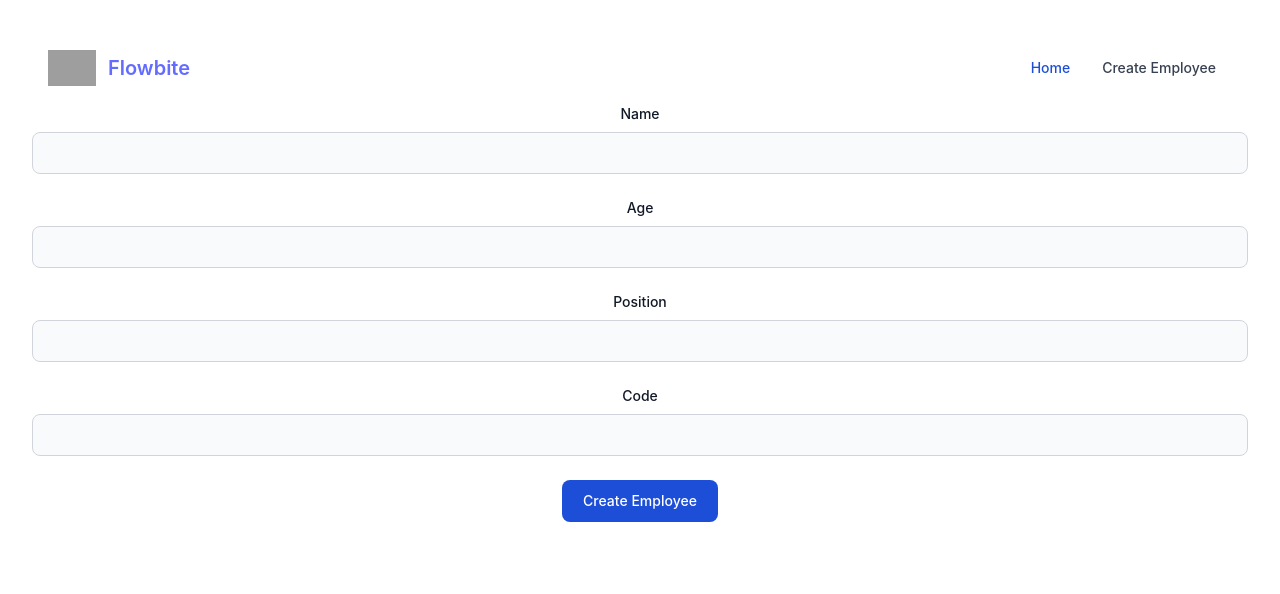
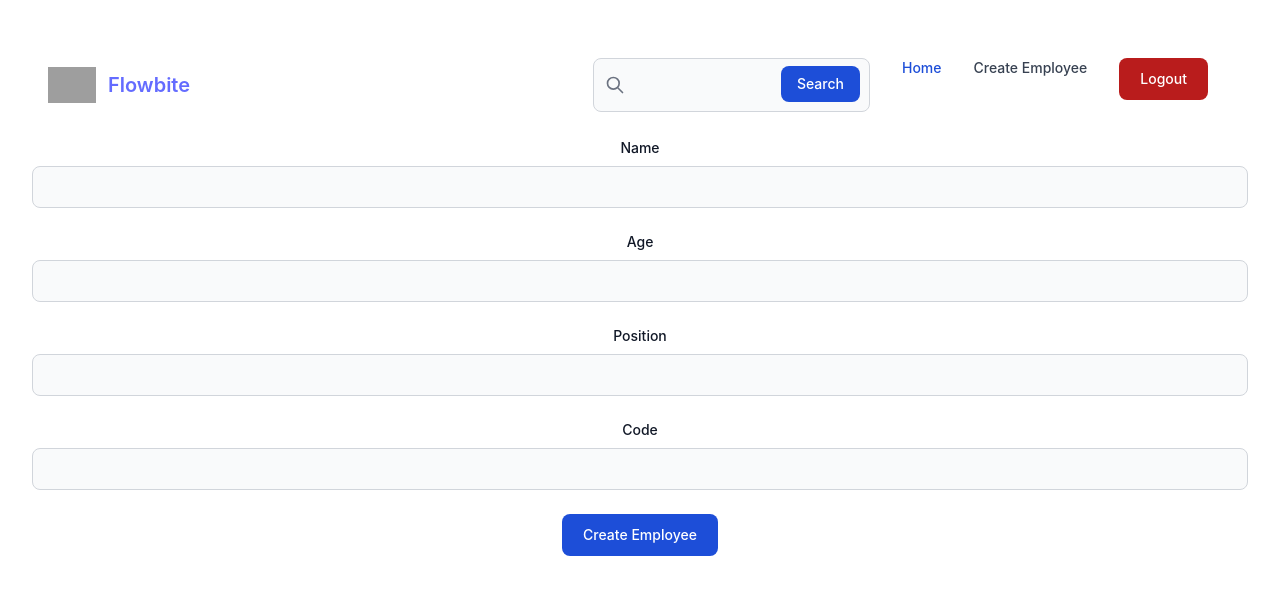
Before and after one commit to dashfuentes/b17-web, a React (Vite) app in the folder client-employee/employee-app/: page /create-employee in a window 1280 px wide. Shown: the top 594 px of the page. Built offline with nearby package versions, Linux system fonts and the light colour scheme; grey boxes are pictures that could not be loaded.

Commit message:
fear:adding a search by emp-name

```diff
--- a/client-employee/employee-app/src/App.jsx
+++ b/client-employee/employee-app/src/App.jsx
@@ -5,6 +5,7 @@ import { Navbar } from "./components/Navbar";
 import { BrowserRouter as Router, Route, Routes } from "react-router-dom";
 import { Form } from "./components/Form";
 import { Login } from "./components/Login";
+import { EmployeeSubList } from "./components/EmployeeSubList";
 
 function App() {
 	const client = new ApolloClient({
@@ -20,6 +21,7 @@ function App() {
 					<Route path="/home" element={<Home />} />
 					<Route path="/create-employee" element={<Form />} />
 					<Route index element={<Login />} />
+					<Route path="/employee" element={<EmployeeSubList />} />
 				</Routes>
 			</ApolloProvider>
 		</Router>
--- /dev/null
+++ b/client-employee/employee-app/src/components/EmployeeSubList.jsx
@@ -0,0 +1,49 @@
+import React from 'react'
+import { Link,useNavigate, useLocation } from "react-router-dom";
+
+export const EmployeeSubList = () => {
+
+    //
+    const location = useLocation();
+    console.log( 'employee info', location.state )
+    const employeeInfo = location.state.employeeData
+
+  return (
+
+		<div className="flex gap-4 pt-4">
+        {employeeInfo &&
+            employeeInfo.map(({ _id, name, position, code, age }) => (
+                <>
+                    <Link
+                        to="/create-employee"
+                        state={{ _id, name, code, position, age }}
+                        className="max-w-sm bg-white border border-gray-200 rounded-lg shadow dark:bg-gray-800 dark:border-gray-700"
+                    >
+                        <a href="#">
+                            <img
+                                className="rounded-t-lg"
+                                src="https://images.pexels.com/photos/3862615/pexels-photo-3862615.jpeg?auto=compress&cs=tinysrgb&w=1260&h=750&dpr=1"
+                                alt
+                            />
+                        </a>
+                        <div className="p-5">
+                            <a href="#">
+                                <h5 className="mb-2 text-2xl font-bold tracking-tight text-gray-900 dark:text-white">
+                                    {name}
+                                </h5>
+                            </a>
+                            <p className="mb-3 font-normal text-gray-700 dark:text-gray-400">
+                                {position}
+                            </p>
+                            <p className="mb-3 font-normal text-gray-700 dark:text-gray-400">
+                                {code}
+                            </p>
+                        </div>
+
+                    </Link>
+
+                </>
+            ))}
+    </div>
+  )
+}
--- a/client-employee/employee-app/src/components/Form.jsx
+++ b/client-employee/employee-app/src/components/Form.jsx
@@ -74,11 +74,11 @@ export const Form = () => {
 
 			if ( currentState ) {
 				//llamar al mutation para actualizar el empleado
-				await updateEmployee({variables: {_id, name,age,position,code}})
+				await updateEmployee({variables: {_id, name: name.toLowerCase(),age,position,code}})
 			} else {
 			//Llamar al mutation para crear el employee
 			await createEmployee( {
-				variables : {name,age,position,code}
+				variables : {name : name.toLowerCase(), age,position,code}
 			})
 			}
 
--- a/client-employee/employee-app/src/components/Home.jsx
+++ b/client-employee/employee-app/src/components/Home.jsx
@@ -2,10 +2,11 @@ import React, { useEffect, useState } from "react";
 import { useLazyQuery, useMutation } from "@apollo/client";
 import { GET_EMPLOYEE } from "../graphql/Queries";
 import { REMOVE_EMPLOYEE } from "../graphql/Mutation";
-import { Link } from "react-router-dom";
+import { Link,useNavigate } from "react-router-dom";
 import { userState } from "../config/UserState";
 
 export const Home = () => {
+	const navigate = useNavigate()
 	const [searchEmployee, { data, error }] = useLazyQuery(GET_EMPLOYEE);
 	const verifySession = userState((state) => state.session);
 	console.log("session from home", verifySession);
@@ -15,8 +16,8 @@ export const Home = () => {
 		refetchQueries: [{ query: GET_EMPLOYEE }],
 	});
 
-	useEffect(() => {
-		console.log("use effect in home");
+	useEffect( () => {
+		if ( !verifySession.isValid ) return navigate( '/' )
 		searchEmployee();
 	}, []);
 
--- a/client-employee/employee-app/src/components/Login.jsx
+++ b/client-employee/employee-app/src/components/Login.jsx
@@ -12,7 +12,7 @@ export const Login = () => {
     const [isInvalid, setIsInvalid] = useState( "" );
     const setUserSession =  userState( (state) => state.addSession)
     const verifySession = userState( ( state ) => state.session )
-    console.log(verifySession)
+    console.log('get current session in login',verifySession)
 
     const [login, { data, error }] = useLazyQuery( LOGIN, {
         variables : {email,password}
--- a/client-employee/employee-app/src/components/Navbar.jsx
+++ b/client-employee/employee-app/src/components/Navbar.jsx
@@ -1,38 +1,144 @@
-import React from 'react'
-import {Link} from "react-router-dom"
+import React,{useState} from "react";
+import { Link } from "react-router-dom";
+import { userState } from "../config/UserState";
+import { useNavigate } from "react-router-dom";
+import { GET_EMPLOYEE_BY_NAME } from "../graphql/Queries";
+import { useLazyQuery } from "@apollo/client";
 
 export const Navbar = () => {
+  const navigate = useNavigate();
+  const [title, setTitle] = useState( "" )
+  const [employeeInfo, setEmployeeInfo] =  useState("")
+	const getUserSession = userState((state) => state.session);
+	console.log("current session", getUserSession);
+
+  const destroyUserSession = userState( ( state ) => state.removeSession );
+  const [getEmployeeByName, { data, error }] = useLazyQuery( GET_EMPLOYEE_BY_NAME );
+
 	return (
-
 		<nav className="bg-white border-gray-200 px-2 sm:px-4 py-2.5 rounded dark:bg-gray-900">
 			<div className="container flex flex-wrap items-center justify-between mx-auto">
 				<a href="https://flowbite.com/" className="flex items-center">
-      <img src="https://flowbite.com/docs/images/logo.svg" className="h-6 mr-3 sm:h-9" alt="Flowbite Logo" />
-      <span className="self-center text-xl font-semibold whitespace-nowrap dark:text-white">Flowbite</span>
+					<img
+						src="https://flowbite.com/docs/images/logo.svg"
+						className="h-6 mr-3 sm:h-9"
+						alt="Flowbite Logo"
+					/>
+					<span className="self-center text-xl font-semibold whitespace-nowrap dark:text-white">
+						Flowbite
+					</span>
 				</a>
-    <button data-collapse-toggle="navbar-default" type="button" className="inline-flex items-center p-2 ml-3 text-sm text-gray-500 rounded-lg md:hidden hover:bg-gray-100 focus:outline-none focus:ring-2 focus:ring-gray-200 dark:text-gray-400 dark:hover:bg-gray-700 dark:focus:ring-gray-600" aria-controls="navbar-default" aria-expanded="false">
+				<button
+					data-collapse-toggle="navbar-default"
+					type="button"
+					className="inline-flex items-center p-2 ml-3 text-sm text-gray-500 rounded-lg md:hidden hover:bg-gray-100 focus:outline-none focus:ring-2 focus:ring-gray-200 dark:text-gray-400 dark:hover:bg-gray-700 dark:focus:ring-gray-600"
+					aria-controls="navbar-default"
+					aria-expanded="false"
+				>
 					<span className="sr-only">Open main menu</span>
-      <svg className="w-6 h-6" aria-hidden="true" fill="currentColor" viewBox="0 0 20 20" xmlns="http://www.w3.org/2000/svg"><path fillRule="evenodd" d="M3 5a1 1 0 011-1h12a1 1 0 110 2H4a1 1 0 01-1-1zM3 10a1 1 0 011-1h12a1 1 0 110 2H4a1 1 0 01-1-1zM3 15a1 1 0 011-1h12a1 1 0 110 2H4a1 1 0 01-1-1z" clipRule="evenodd" /></svg>
+					<svg
+						className="w-6 h-6"
+						aria-hidden="true"
+						fill="currentColor"
+						viewBox="0 0 20 20"
+						xmlns="http://www.w3.org/2000/svg"
+					>
+						<path
+							fillRule="evenodd"
+							d="M3 5a1 1 0 011-1h12a1 1 0 110 2H4a1 1 0 01-1-1zM3 10a1 1 0 011-1h12a1 1 0 110 2H4a1 1 0 01-1-1zM3 15a1 1 0 011-1h12a1 1 0 110 2H4a1 1 0 01-1-1z"
+							clipRule="evenodd"
+						/>
+					</svg>
 				</button>
 				<div className="hidden w-full md:block md:w-auto" id="navbar-default">
 					<ul className="flex flex-col p-4 mt-4 border border-gray-100 rounded-lg bg-gray-50 md:flex-row md:space-x-8 md:mt-0 md:text-sm md:font-medium md:border-0 md:bg-white dark:bg-gray-800 md:dark:bg-gray-900 dark:border-gray-700">
 						<li>
+							<label
+								for="default-search"
+								class="mb-2 text-sm font-medium text-gray-900 sr-only dark:text-white"
+							>
+								Search
+							</label>
+							<div class="relative">
+								<div class="absolute inset-y-0 left-0 flex items-center pl-3 pointer-events-none">
+									<svg
+										aria-hidden="true"
+										class="w-5 h-5 text-gray-500 dark:text-gray-400"
+										fill="none"
+										stroke="currentColor"
+										viewBox="0 0 24 24"
+										xmlns="http://www.w3.org/2000/svg"
+									>
+										<path
+											stroke-linecap="round"
+											stroke-linejoin="round"
+											stroke-width="2"
+											d="M21 21l-6-6m2-5a7 7 0 11-14 0 7 7 0 0114 0z"
+										></path>
+									</svg>
+								</div>
+								<input
+                  type="search"
+                  onChange={( event ) => {
+                    setTitle(event.target.value)
+                  }}
+                  onBlur={async ( event ) => {
+                    console.log( 'onblur fired!!' );
+                    await getEmployeeByName( { variables: { name: title } } ).then( response => {
+                      console.log( 'response', response )
+                      var employeeData = response.data.getEmployeeByName
+                      setEmployeeInfo(employeeData)
+
+                    })
+
+                  }}
+									id="default-search"
+									class="block w-full p-4 pl-10 text-sm text-gray-900 border border-gray-300 rounded-lg bg-gray-50 focus:ring-blue-500 focus:border-blue-500 dark:bg-gray-700 dark:border-gray-600 dark:placeholder-gray-400 dark:text-white dark:focus:ring-blue-500 dark:focus:border-blue-500"
+								/>
+								<Link
+                  to="/employee"
+                   state={{employeeData: employeeInfo}}
+									class="text-white absolute right-2.5 bottom-2.5 bg-blue-700 hover:bg-blue-800 focus:ring-4 focus:outline-none focus:ring-blue-300 font-medium rounded-lg text-sm px-4 py-2 dark:bg-blue-600 dark:hover:bg-blue-700 dark:focus:ring-blue-800"
+								>
+									Search
+								</Link>
+							</div>
+						</li>
+
+						<li>
 							<Link
 								to="/home"
 								className="block py-2 pl-3 pr-4 text-white bg-blue-700 rounded md:bg-transparent md:text-blue-700 md:p-0 dark:text-white"
-                aria-current="page">Home</Link>
+								aria-current="page"
+							>
+								Home
+							</Link>
 						</li>
 						<li>
 							<Link
 								to="/create-employee"
 								className="block py-2 pl-3 pr-4 text-gray-700 rounded hover:bg-gray-100 md:hover:bg-transparent md:border-0 md:hover:text-blue-700 md:p-0 dark:text-gray-400 md:dark:hover:text-white dark:hover:bg-gray-700 dark:hover:text-white md:dark:hover:bg-transparent"
-              >Create Employee</Link>
+							>
+								Create Employee
+							</Link>
+						</li>
+						<li>
+							<button
+								onClick={async (e) => {
+									destroyUserSession();
+									navigate("/");
+								}}
+								type="button"
+								class="focus:outline-none
+                 text-white bg-red-700
+                  hover:bg-red-800 focus:ring-4 focus:ring-red-300  font-medium rounded-lg text-sm px-5 py-2.5 mr-2 mb-2 dark:bg-red-600 dark:hover:bg-red-700 dark:focus:ring-red-900"
+							>
+								Logout
+							</button>
 						</li>
 					</ul>
 				</div>
 			</div>
 		</nav>
-
-
-  )
-}
+	);
+};
--- a/client-employee/employee-app/src/graphql/Queries.js
+++ b/client-employee/employee-app/src/graphql/Queries.js
@@ -23,3 +23,17 @@ export const LOGIN =  gql`
     }
 
 `
+
+export const GET_EMPLOYEE_BY_NAME = gql`
+   query getEmployeeByName($name:String){
+    getEmployeeByName(name: $name){
+         _id
+        name
+        code
+        position
+        age
+
+    }
+   }
+
+    `
```
Also changed, not shown: 1 other file (tests, documents, lock files or other folders). Lines whose indentation alone changed are shown as unchanged.
